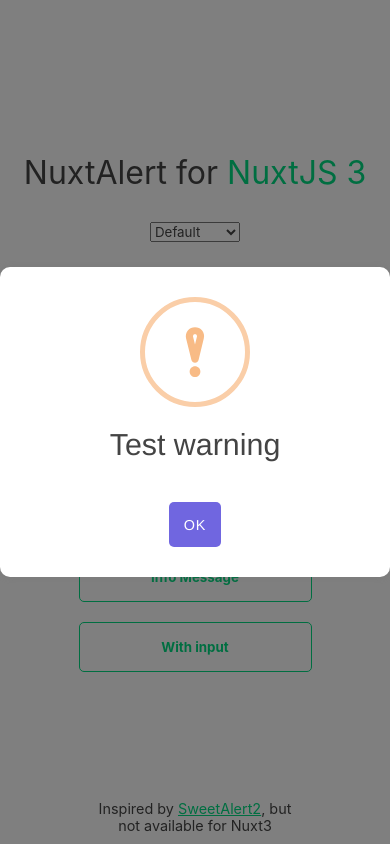
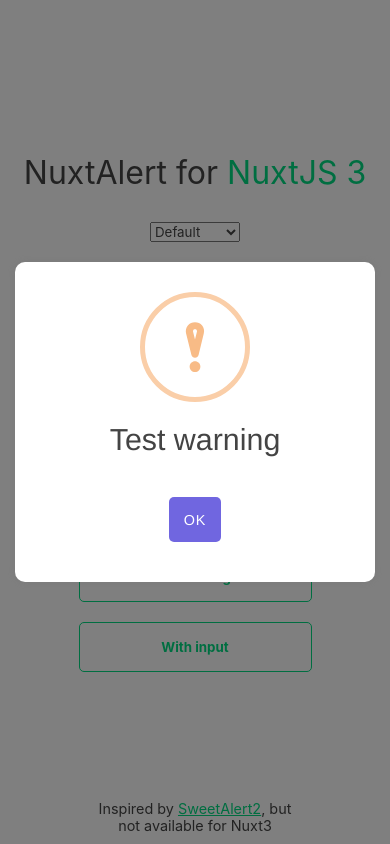
Before and after one commit to ThomasGysemans/NuxtAlert, a Nuxt app: page / in a window 390 px wide. Both pictures are taken after a click on the button "Warning Message". Built offline with nearby package versions, Linux system fonts and the light colour scheme.

Commit message:
Better responsivness

```diff
--- a/components/NuxtAlert.vue
+++ b/components/NuxtAlert.vue
@@ -110,6 +110,7 @@
   <div class="nuxtalert" :class="theme === undefined || !knownTheme ? Themes.DEFAULT : theme">
     <div class="shader" :class="nuxtAlert.handlers.isOpen() ? 'open' : ''" @click="((nuxtAlert.getOptions().allowOutsideClick ?? true) && !isLoading()) ? nuxtAlert.handlers.close({confirmed:false,denied:false,cancelled:false}) : undefined" />
     <div class="popup" :class="nuxtAlert.handlers.isOpen() ? 'open' : ''" aria-modal="true" :aria-hidden="nuxtAlert.handlers.isOpen()" role="dialog" aria-labelledby="alert-title">
+      <div class="scaffold">
         <div class="container-icon">
           <div class="fade-icon" v-if="nuxtAlert.handlers.isOpen()">
             <svg v-if="nuxtAlert.getOptions().icon === 'success'" class="confirm-icon" viewBox="0 0 24 24" xmlns="http://www.w3.org/2000/svg" stroke-linecap="round" fill-rule="evenodd" style="stroke:#00B268;stroke-width:0.2mm;fill:transparent;">
@@ -151,6 +152,7 @@
           <button v-if="nuxtAlert.getOptions().showConfirmButton ?? true" class="confirm-button" :class="isLoading() ? 'disabled' : ''" :aria-disabled="isLoading()" @click="onConfirm"><LoadingNuxtAlert v-if="state.loadingConfirm" /><span v-else>{{ nuxtAlert.getOptions().confirmButtonText ?? 'OK' }}</span></button>
           <button v-if="nuxtAlert.getOptions().showDenyButton ?? false" class="deny-button" :class="isLoading() ? 'disabled' : ''" :aria-disabled="isLoading()" @click="onDeny"><LoadingNuxtAlert v-if="state.loadingDeny" /><span v-else>{{ nuxtAlert.getOptions().denyButtonText ?? 'Deny' }}</span></button>
           <button v-if="nuxtAlert.getOptions().showCancelButton ?? false" class="cancel-button" :class="isLoading() ? 'disabled' : ''" :aria-disabled="isLoading()" @click="onCancel"><LoadingNuxtAlert v-if="state.loadingCancel" /><span v-else>{{ nuxtAlert.getOptions().cancelButtonText ?? 'Cancel' }}</span></button>
+        </div>
       </div>
     </div>
   </div>
@@ -223,6 +225,30 @@
 
 .nuxtalert.default,
 .nuxtalert.dark {
+  .popup {
+    position: fixed;
+    z-index: 1000;
+    top: 50%;
+    left: 50%;
+    transform: translate(-50%, -50%) scale(0);
+    max-width: 400px;
+    width: 100%;
+    padding: 15px;
+    box-sizing: border-box;
+    opacity: 0;
+    transition-property: transform, opacity;
+    transition-duration: 300ms;
+    display: flex;
+    justify-content: center;
+    align-items: center;
+  }
+
+  .popup.open {
+    transform: translate(-50%, -50%) scale(1);
+    opacity: 1;
+    pointer-events: all;
+  }
+
   .shader {
     position: fixed;
     z-index: 90;
@@ -242,20 +268,9 @@
       background-color: rgba(#000, 0.5);
     }
   }
-
-  .popup.open {
-    transform: translate(-50%, -50%) scale(1);
-    opacity: 1;
-    pointer-events: all;
-  }
 }
 
-.nuxtalert.default .popup {
-  position: fixed;
-  z-index: 1000;
-  top: 50%;
-  left: 50%;
-  transform: translate(-50%, -50%) scale(0);
+.nuxtalert.default .scaffold {
   background-color: #fff;
   border-radius: 10px;
   box-shadow: 0 0 8px rgba(#666, 0.2);
@@ -269,9 +284,6 @@
   flex-direction: column;
   justify-content: center;
   align-items: center;
-  opacity: 0;
-  transition-property: transform, opacity;
-  transition-duration: 300ms;
 
   h1 {
     color: #444;
@@ -282,12 +294,7 @@
   }
 }
 
-.nuxtalert.dark .popup {
-  position: fixed;
-  z-index: 1000;
-  top: 50%;
-  left: 50%;
-  transform: translate(-50%, -50%) scale(0);
+.nuxtalert.dark .scaffold {
   background-color: #19191a;
   border-radius: 10px;
   box-shadow: 0 0 8px rgba(#666, 0.2);
@@ -301,9 +308,6 @@
   flex-direction: column;
   justify-content: center;
   align-items: center;
-  opacity: 0;
-  transition-property: transform, opacity;
-  transition-duration: 300ms;
 
   h1 {
     color: #e1e1e1;
@@ -337,32 +341,41 @@
 }
 
 .nuxtalert.borderless .popup {
-  width: 75%;
-  max-width: 400px;
-  box-sizing: border-box;
-  background-color: transparent;
   position: fixed;
   z-index: 1000;
   top: 50%;
   left: 50%;
+  width: 75%;
+  max-width: 400px;
+  box-sizing: border-box;
   transform: translate(-50%, -50%);
+  opacity: 0;
+  pointer-events: none;
+  transition: opacity 100ms;
+  display: flex;
+  justify-content: center;
+  align-items: center;
+
+  &.open {
+    opacity: 1;
+    pointer-events: all;
+  }
+
+  .scaffold {
+    background-color: transparent;
+    width: 100%;
+    max-width: 400px;
+    box-sizing: border-box;
     padding: 50px 0;
     display: flex;
     flex-direction: column;
     justify-content: center;
     align-items: center;
-  opacity: 0;
-  pointer-events: none;
-  transition: opacity 100ms;
-
-  &.open {
-    opacity: 1;
-    pointer-events: all;
   }
 }
 
-.nuxtalert.borderless .popup,
-.nuxtalert.dark .popup {
+.nuxtalert.borderless .scaffold,
+.nuxtalert.dark .scaffold {
   h1 {
     color: #e1e1e1;
   }
@@ -370,6 +383,13 @@
   p {
     color: #e1e1e1;
   }
+}
+
+.nuxtalert .container-buttons {
+  display: flex;
+  flex-wrap: wrap;
+  justify-content: center;
+  align-items: center;
 }
 
 .nuxtalert .container-buttons button {
@@ -384,7 +404,7 @@
   cursor: pointer;
   border: none;
   outline: none;
-  margin: 0 5px;
+  margin: 0 5px 10px 5px;
 
   &:disabled {
     cursor: default;
--- a/pages/index.vue
+++ b/pages/index.vue
@@ -127,6 +127,7 @@
 }
 
 h1 {
+  text-align: center;
   color: #444;
   font-weight: normal;
   margin: 0;
```
Lines whose indentation alone changed are shown as unchanged.
